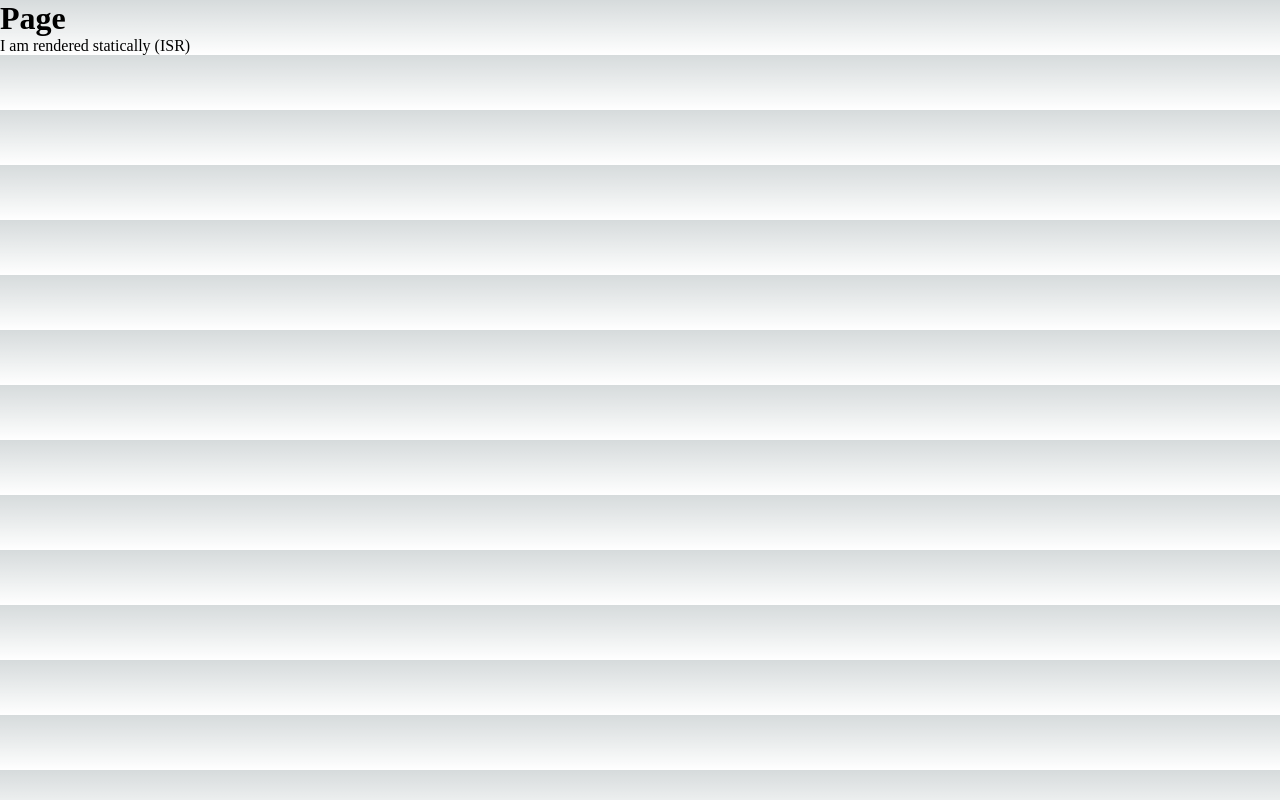
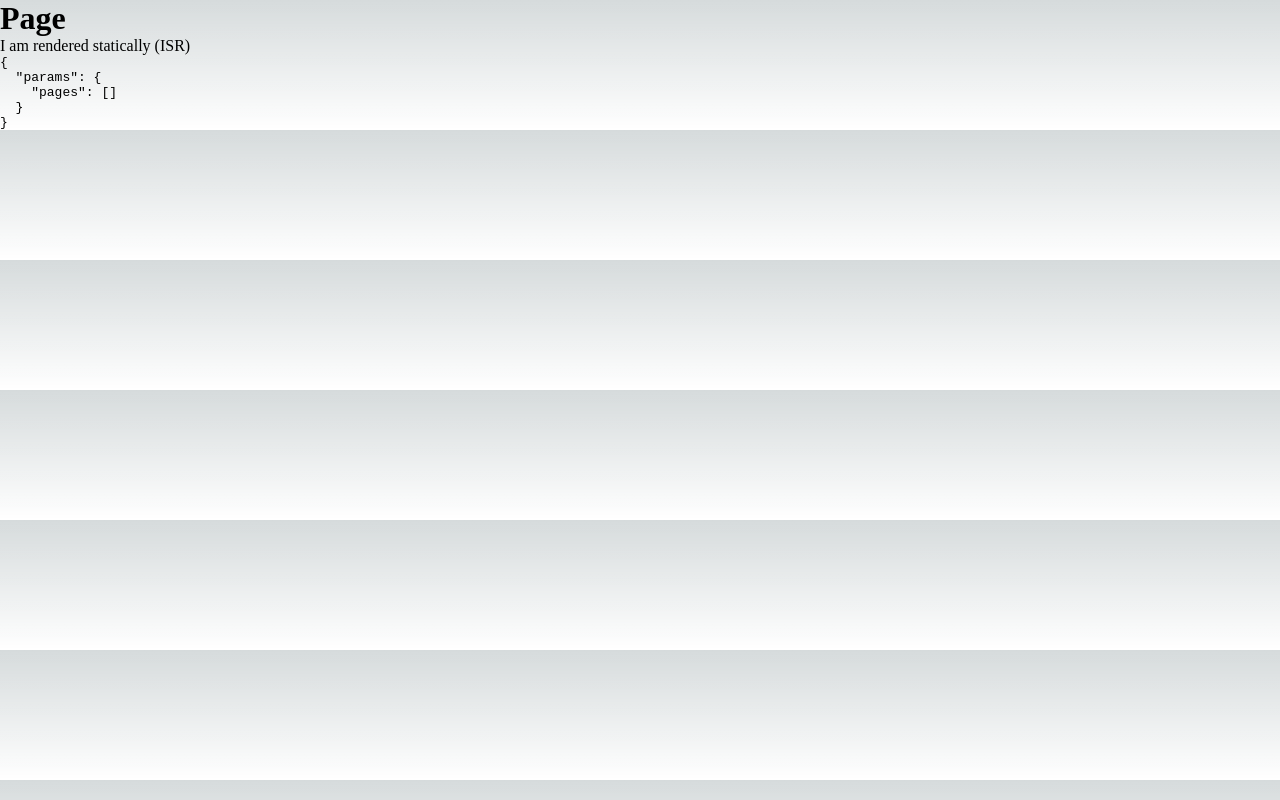
Before and after one commit to terrabythia/netlify-rewrite-test, a Next.js app: page / in a window 1280 px wide. Built offline with nearby package versions, Linux system fonts and the light colour scheme.

Commit message:
add params to ISR page

```diff
--- a/src/pages/[...pages]/index.js
+++ b/src/pages/[...pages]/index.js
@@ -1,8 +1,13 @@
-const Page = () => {
+const Page = ({ params }) => {
   return (
     <div>
       <h1>Page</h1>
       <p>I am rendered statically (ISR)</p>
+      <pre>{
+        JSON.stringify({
+          params
+        }, null, 2)
+      }</pre>
     </div>
   );
 };
@@ -14,9 +19,11 @@ export async function getStaticPaths() {
   }
 }
 
-export async function getStaticProps() {
+export async function getStaticProps(context) {
   return {
-    props: {}
+    props: {
+      params: context.params
+    }
   }
 }
 
```
